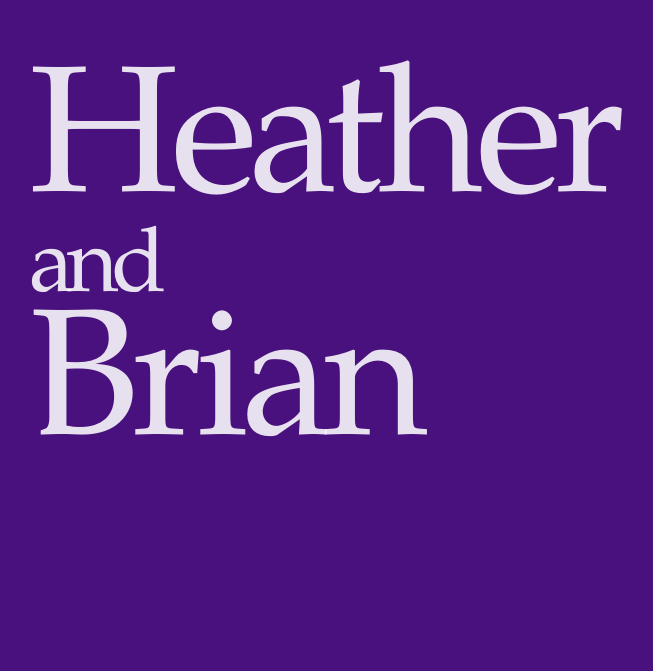
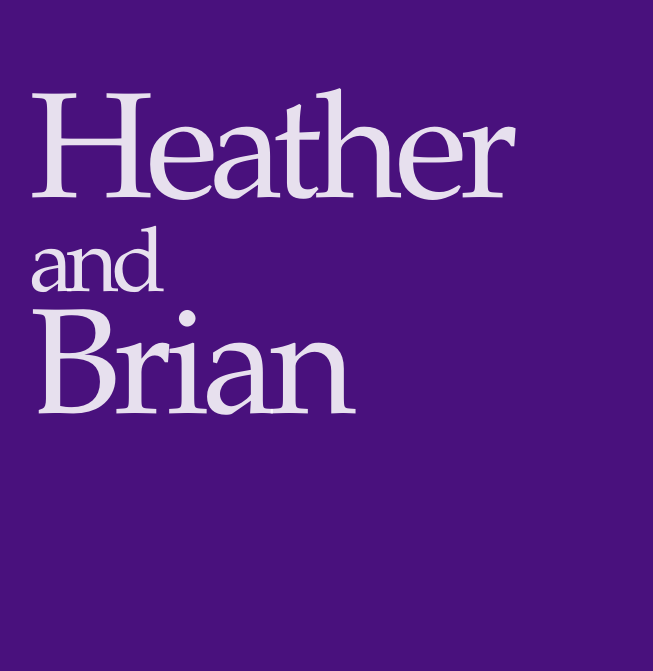
Before and after one commit to iambriansreed/heyreed, a website built with Vite: page index.html in a window 1280 px wide. Shown: the part 129-800 px from the top of the page, without its empty margins (61-714 px from the left). Built offline with nearby package versions, Linux system fonts and the light colour scheme.

Commit message:
title page

```diff
--- a/src/style.scss
+++ b/src/style.scss
@@ -81,13 +81,13 @@ sup {
         display: flex;
         flex-direction: column;
         > span:nth-child(1) {
-            font-size: 6rem;
+            font-size: 5rem;
         }
         > span:nth-child(2) {
             font-size: 3rem;
         }
         > span:nth-child(3) {
-            font-size: 6rem;
+            font-size: 5rem;
         }
     }
 
```
